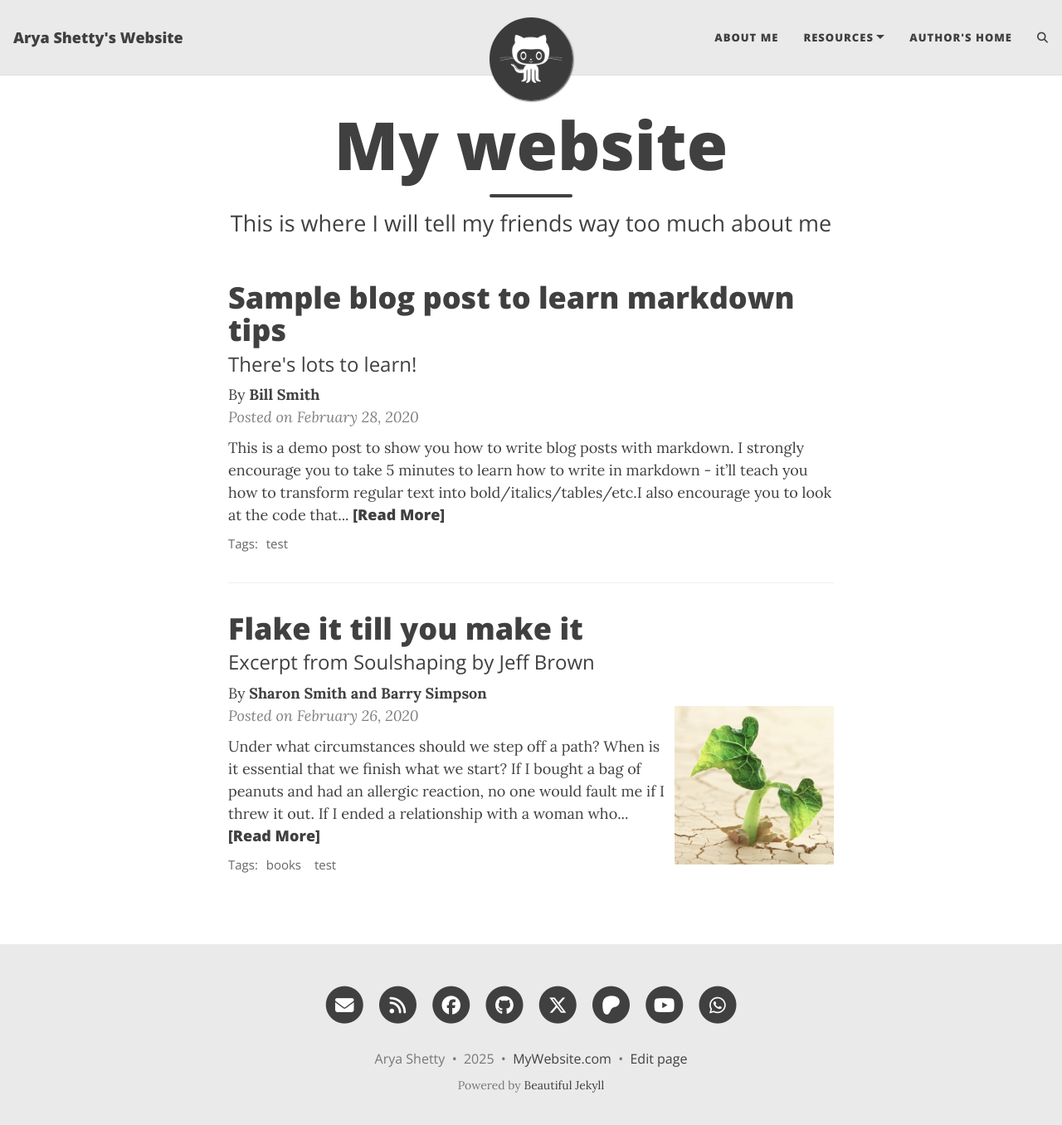
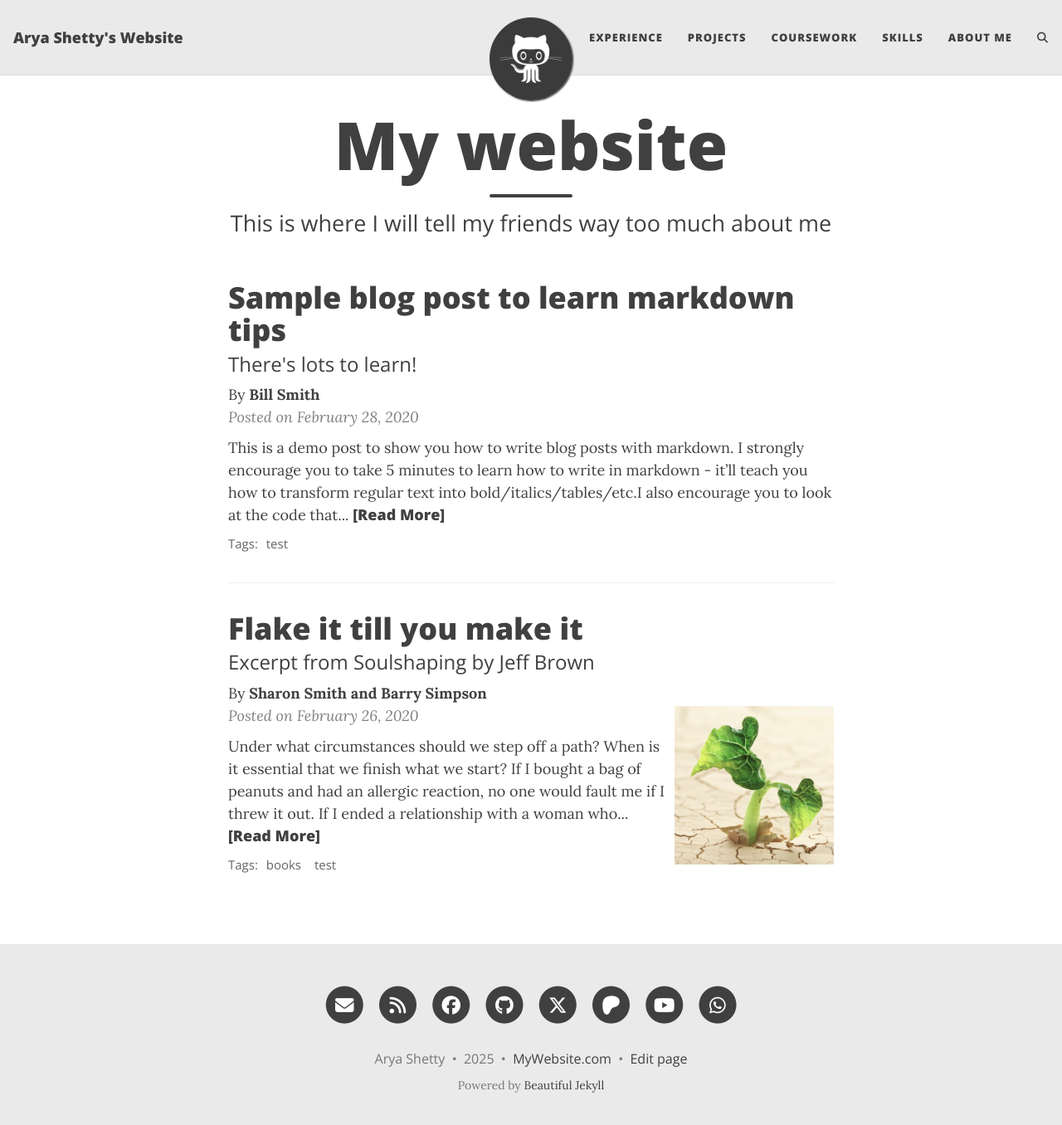
Before and after one commit to AryaShetty08/aryashetty08.github.io, a Jekyll site: the page built from index.html, in a window 1280 px wide and 1369 px high. Shown: the top 1356 px of the window at 83% size. Built offline with Jekyll 4.4.1, drawn with Linux system fonts in a browser that asks for light colours; the list of posts is cut into pages by our own code; comment, search, counter and statistics services are not loaded; some of the changed lines change nothing that is shown.

Commit message:
Update _config.yml

```diff
--- a/_config.yml
+++ b/_config.yml
@@ -19,12 +19,15 @@ author: Arya Shetty
 # --- List of links in the navigation bar --- #
 ###############################################
 
+# put in quotations the page you want
+# use - for dropdown
 navbar-links:
-  About Me: "README"
-  Resources:
-    - Beautiful Jekyll: "https://beautifuljekyll.com"
-    - Learn markdown: "https://www.markdowntutorial.com/"
-  Author's home: "https://deanattali.com"
+  Home: "homePage"
+  Experience: "experiencePage"
+  Projects: "projectsPage"
+  Coursework: "coursePage"
+  Skills: "skillsPage"
+  About Me: "aboutPage"
 
 ################
 # --- Logo --- #
```
